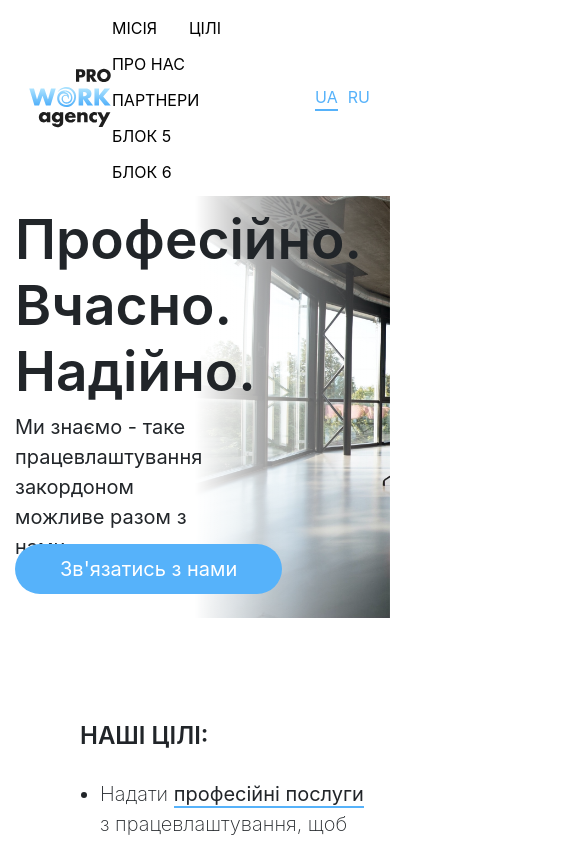
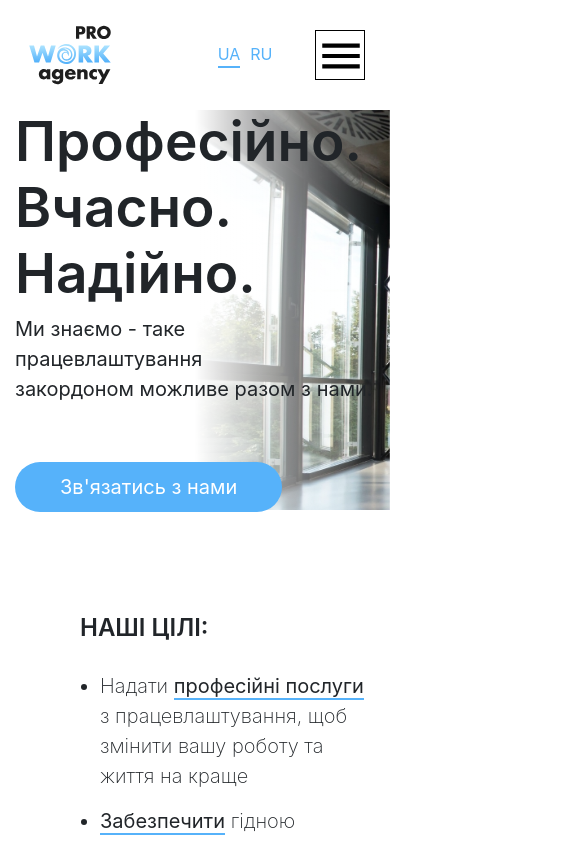
Before and after one commit to Bodia777/job-abroad, an Angular app: page / in a window 390 px wide. Shown: the top 841 px of the page, 585 px wide, since content can reach past the window. Built offline with nearby package versions, Linux system fonts and the light colour scheme.

Commit message:
I have added responsive design to the header and to the part of banner

```diff
--- a/src/app/components/banner/banner.component.html
+++ b/src/app/components/banner/banner.component.html
@@ -4,8 +4,8 @@
     </div>
     <div class="mission container" id="mission">
         <div class="row align-items-center" data-aos="fade-right" data-aos-duration="1000" data-aos-delay="100">
-            <div class="col-7" [innerHTML]="content.mission"></div>
-            <div class="col-5"></div>
+            <div class="col-md-7 col-sm-9" [innerHTML]="content.mission"></div>
+            <div class="col-md-5 col-sm-3"></div>
             <div class="col">
                 <button class="btn btn-primary btn-lg button button_primary" type="button" data-toggle="modal" data-target="#modal">{{content.bannerButton}}</button>
             </div>
--- a/src/app/components/banner/banner.component.scss
+++ b/src/app/components/banner/banner.component.scss
@@ -1,9 +1,9 @@
-#banner{
-    position: relative;
-    display: flex;
-    justify-content: center;
-    align-items: center;
-    background: linear-gradient(90deg, #fff 50%, transparent 100%);
+#banner {
+  position: relative;
+  display: flex;
+  justify-content: center;
+  align-items: center;
+  background: linear-gradient(90deg, #fff 50%, transparent 100%);
 
 
   .imgWrapper {
@@ -44,7 +44,43 @@
     font-weight: 600;
     font-size: 55px;
   }
+
   .mission ::ng-deep span {
     font-size: 20px;
   }
 }
+
+@media screen and (max-width: 1400px) {
+  #banner {
+    .button_primary {
+      margin-top: 0px;
+    }
+  }
+}
+
+@media screen and (max-width: 762px) {
+  #banner {
+    height: 400px;
+
+    .imgWrapper {
+      top: 70px;
+
+      .img {
+        margin-top: -100px;
+        height: 74vh;
+      }
+    }
+
+    .button_primary {
+      margin-top: 24px;
+    }
+  }
+}
+
+@media screen and (max-width: 380px) {
+  #banner {
+    .row {
+      margin-top: -51px;
+    }
+  }
+}
--- a/src/app/components/footer/footer.component.html
+++ b/src/app/components/footer/footer.component.html
@@ -1,7 +1,17 @@
 <footer class="footer">
   <div class="container">
     <div class="row">
-            <section class="col-4"><h3>{{content.companyName}}</h3></section>
+      <section class="col-4">
+        <div>
+          <div>
+            <h3>{{content.companyName}}</h3>
+          </div>
+          <div class="col-12">
+            <button class="btn btn-primary btn-lg button button_primary" type="button" data-toggle="modal"
+              data-target="#modal">{{content.footerButton}}</button>
+          </div>
+        </div>
+      </section>
       <section class="col-4 contacts">
         <div class="footerContacts" *ngFor="let item of content.contacts">{{item}}</div>
       </section>
@@ -9,6 +19,9 @@
     </div>
   </div>
   <div class="mapWrapper">
-        <iframe src="https://www.google.com/maps/embed?pb=!1m18!1m12!1m3!1d5147.458903769342!2d24.040664133019106!3d49.82874993984601!2m3!1f0!2f0!3f0!3m2!1i1024!2i768!4f13.1!3m3!1m2!1s0x473add5b091f0f25%3A0x67f5db57e7941774!2sZelena%20St%2C%2081%2C%20L&#39;viv%2C%20L&#39;vivs&#39;ka%20oblast%2C%2079000!5e0!3m2!1sen!2sua!4v1595355872600!5m2!1sen!2sua" width="500px" height="230" frameborder="0" style="border:0;" allowfullscreen="" aria-hidden="false" tabindex="0"></iframe>
+    <iframe
+      src="https://www.google.com/maps/embed?pb=!1m18!1m12!1m3!1d5147.458903769342!2d24.040664133019106!3d49.82874993984601!2m3!1f0!2f0!3f0!3m2!1i1024!2i768!4f13.1!3m3!1m2!1s0x473add5b091f0f25%3A0x67f5db57e7941774!2sZelena%20St%2C%2081%2C%20L&#39;viv%2C%20L&#39;vivs&#39;ka%20oblast%2C%2079000!5e0!3m2!1sen!2sua!4v1595355872600!5m2!1sen!2sua"
+      width="95%" height="230" frameborder="0" style="border:0;" allowfullscreen="" aria-hidden="false"
+      tabindex="0"></iframe>
   </div>
 </footer>
--- a/src/app/components/footer/footer.component.scss
+++ b/src/app/components/footer/footer.component.scss
@@ -95,4 +95,12 @@ footer {
       }
     }
   }
+  .col-12{
+    margin-left: -20px;
+    .btn{
+      font-size: 20px;
+      height: 50px;
+      width: 251.55px;
+    }
+  }
 }
--- a/src/app/components/header/header.component.html
+++ b/src/app/components/header/header.component.html
@@ -1,11 +1,12 @@
 <header id="header">
     <div class="container">
         <div class="row align-items-center">
-            <a class="col-1" href="#">
+            <a class="col-xl-1 col-lg-1 col-md-1 col-sm-9 col-4" href="#">
                 <img src="/assets/logo/logo.svg" alt="logo">
             </a>
-            <div class="col-7 offset-1" id="navbar">
-                <nav class="navbar navbar-light">
+            <div class="col-xl-7 offset-xl-1 col-lg-8 offset-lg-1 col-md-9 offset-md-0 order-md-2 col-sm-11 offset-sm-1 order-sm-3 col-1 offset-2 order-3" id="navbar">
+                <div class="menuIconWrapper" (click)="togleMenu()"><img src="/assets/icon/menu-black.svg" alt=""></div>
+                <nav class="navbar navbar-light" #navbar>
                     <ul class="nav nav-pills">
                         <li class="nav-item" *ngFor="let item of headerText.navigation">
                             <a class="nav-link" href="#{{item.href}}">{{item.text.toUpperCase()}}</a>
@@ -14,7 +15,7 @@
 
                 </nav>
             </div>
-            <div class="col-2 offset-1">
+            <div class="col-xl-2 offset-xl-1 col-lg-2 offset-lg-0 col-md-1 order-md-3 offset-md-0 col-sm-1 order-sm-2 col-3 offset-2 order-2">
                 <ul class="language">
                     <li *ngFor="let option of headerText.languageOptions"
                         (click)="chooseLanguage(option)"
--- a/src/app/components/header/header.component.scss
+++ b/src/app/components/header/header.component.scss
@@ -4,10 +4,22 @@
   width: 100vw;
   background-color: white;
   top: 0;
-    z-index:999;
+  z-index: 999;
 
   img {
     height: 110px;
+  }
+
+  .menuIconWrapper {
+    width: 50px;
+    height: 50px;
+    border: 1px solid black;
+    display: none;
+
+    img {
+      width: 50px;
+      height: 50px;
+    }
   }
 
   .language {
@@ -21,7 +33,8 @@
 
     li {
       margin: 0 5px;
-        &:hover{
+
+      &:hover {
         cursor: pointer;
       }
     }
@@ -35,7 +48,11 @@
     display: flex;
     justify-content: flex-end;
 
-    .nav-link{
+    .navbar {
+      display: block;
+    }
+
+    .nav-link {
       padding-bottom: .25rem;
     }
 
@@ -53,3 +70,63 @@
     }
   }
 }
+
+@media screen and (max-width: 991px) {
+  #header {
+    #navbar {
+      .nav-link {
+        padding: 0.5rem 0.5rem;
+        font-size: 15px;
+      }
+    }
+  }
+}
+
+@media screen and (max-width: 762px) {
+  #header {
+    #navbar {
+      .navbar {
+        margin-top: -30px;
+        border-top: 1px solid var(--blue);
+        border-bottom: 1px solid var(--blue);
+      }
+    }
+  }
+}
+
+@media screen and (max-width: 575px) {
+  #header {
+    .menuIconWrapper {
+      margin-right: 50px;
+      display: block;
+    }
+
+    #navbar {
+      .nav {
+        display: block;
+      }
+
+      .navbar {
+        position: absolute;
+        top: 81px;
+        left: -95px;
+        width: 137px;
+        border: none;
+        background-color: #3d5161;
+        display: none;
+
+        .nav-link {
+          color: white;
+        }
+      }
+    }
+  }
+}
+@media screen and (max-width: 430px) {
+  #header {
+    .menuIconWrapper {
+      margin-right: 10px;
+      display: block;
+    }
+  }
+}
--- a/src/app/components/header/header.component.ts
+++ b/src/app/components/header/header.component.ts
@@ -1,4 +1,4 @@
-import { Component, OnInit, OnDestroy } from '@angular/core';
+import { Component, OnInit, OnDestroy, ElementRef, ViewChild, Renderer2 } from '@angular/core';
 import { LanguageService } from 'src/app/services/language.service';
 import { IHeaderText, Text } from 'src/app/interfaces/language.interface';
 import { Subject } from 'rxjs';
@@ -14,8 +14,9 @@ export class HeaderComponent implements OnInit, OnDestroy {
   public headerText: IHeaderText;
   public selectedLanguage = 'UA';
   private unsubscribed = new Subject();
+  @ViewChild('navbar', {static: false}) navbar: ElementRef;
 
-  constructor(private languageService: LanguageService) { }
+  constructor(private languageService: LanguageService, private renderer: Renderer2) { }
 
   ngOnInit(): void {
     this.subscLanguage();
@@ -24,6 +25,15 @@ export class HeaderComponent implements OnInit, OnDestroy {
   public chooseLanguage(language): void {
       this.selectedLanguage = language.toUpperCase();
       this.languageService.changeLanguage(language);
+  }
+
+  public togleMenu(): void {
+    const value = getComputedStyle(this.navbar.nativeElement).getPropertyValue('display');
+    if (value === 'none') {
+      this.renderer.setStyle(this.navbar.nativeElement, 'display', 'block');
+    } else {
+      this.renderer.setStyle(this.navbar.nativeElement, 'display', 'none');
+    }
   }
 
   private subscLanguage(): void {
--- a/src/app/interfaces/language.interface.ts
+++ b/src/app/interfaces/language.interface.ts
@@ -35,6 +35,7 @@ export interface IPartners {
 export interface IFooter {
     contacts: string[];
     companyName: string;
+    footerButton: string;
 }
 
 export interface Text {
--- a/src/app/services/language.service.ts
+++ b/src/app/services/language.service.ts
@@ -91,7 +91,8 @@ export class LanguageService {
             buttons: ['ЗАПОВНИТИ', 'ПІДТВЕРДИТИ', 'ВІДМІНИТИ'],
             footer: {
                 contacts: ['097 23 00 202', '099 23 00 202', 'ukrprowork@gmail.com', 'м. Львів, вул. Зелена, 81'],
-                companyName: 'ТОВ "ПРОФЕСІЙНА АГЕНЦІЯ ПРАЦІ"'
+                companyName: 'ТОВ "ПРОФЕСІЙНА АГЕНЦІЯ ПРАЦІ"',
+                footerButton: 'Зв\'язатись з нами'
             }
         },
         ru: {
@@ -167,6 +168,7 @@ export class LanguageService {
                 },
                 buttons: ['ЗАПОЛНИТЬ', 'ПОДТВЕРДИТЬ', 'ОТМЕНА'],
                 footer: {
+                    footerButton: 'Свяжитесь с нами',
                     contacts: ['097 23 00 202', '099 23 00 202', 'ukrprowork@gmail.com', 'г. Львов, ул. Зеленая, 81'],
                     companyName: 'ООО "ПРОФЕССИОНАЛЬНОЕ АГЕНСТВО ТРУДА"'
                 }
```
Also changed, not shown: src/assets/icon/menu-black.svg (added). Lines whose indentation alone changed are shown as unchanged.
